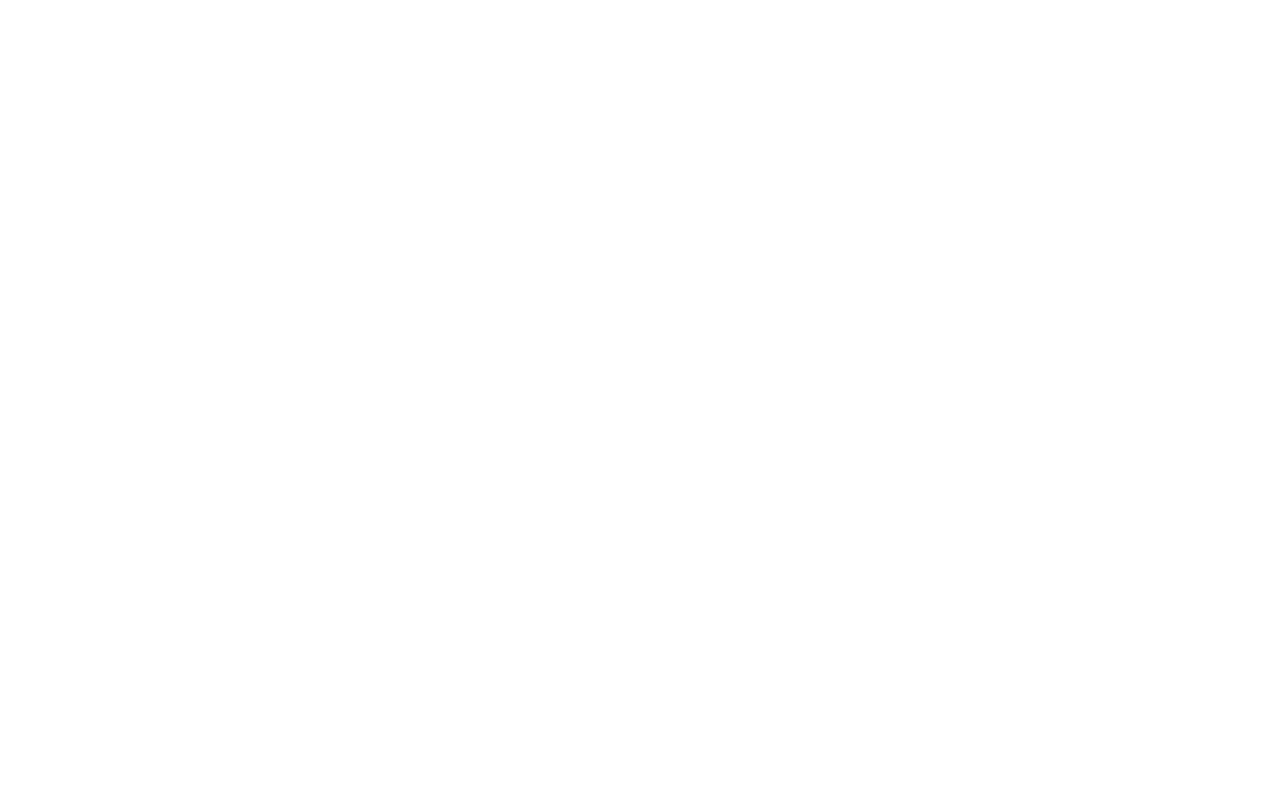
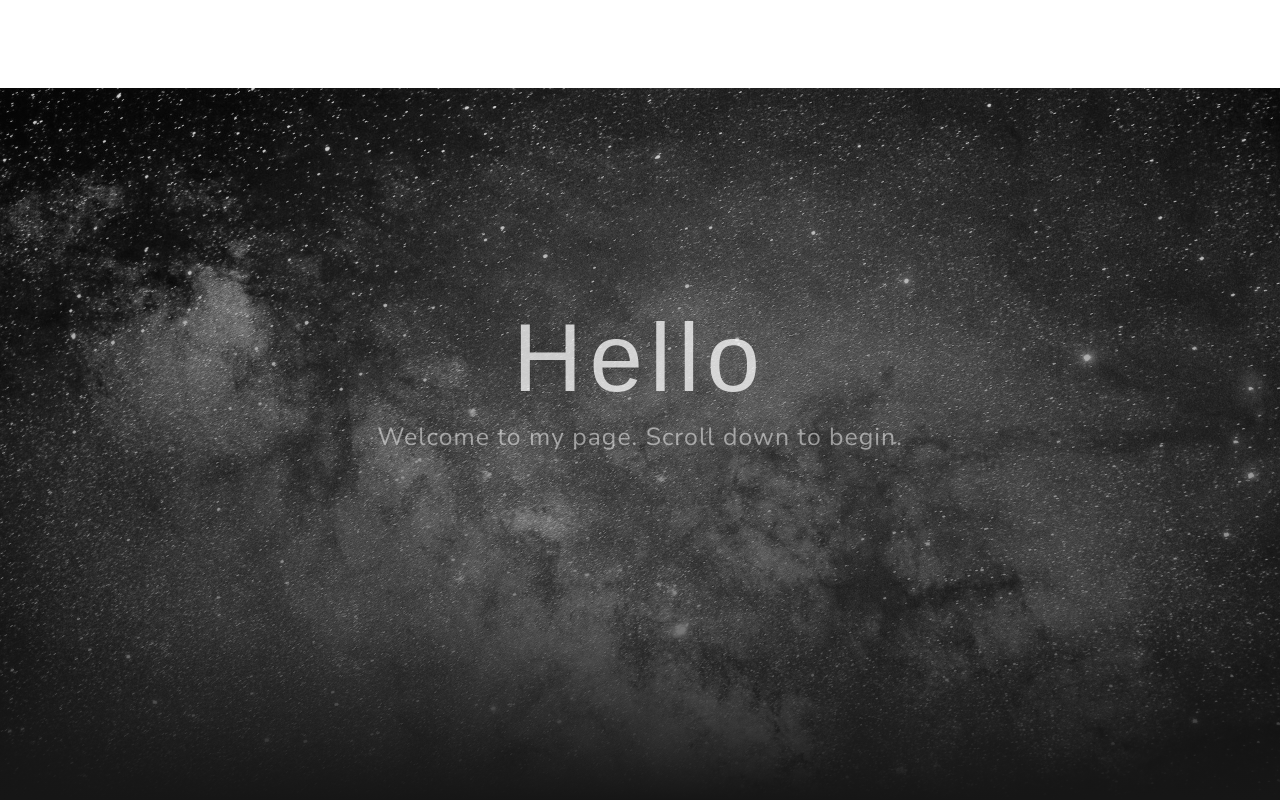
Before and after one commit to scottjr101/React-Portfolio, a React (Create React App) app in the folder client/: page /home in a window 1280 px wide. Shown: the top 800 px of the page. Built offline with nearby package versions, Linux system fonts and the light colour scheme.

Commit message:
setup routes

```diff
--- a/client/src/App.js
+++ b/client/src/App.js
@@ -1,13 +1,17 @@
 import React, { Fragment } from 'react';
-import { BrowserRouter as Router, Route } from 'react-router-dom';
+import { BrowserRouter as Router, Route, Switch } from 'react-router-dom';
+import Landing from './components/layout/landing/landingpage';
+import Routes from './routing/routes';
 import './App.css';
-import Landing from './components/layout/landing/landingpage';
 
 const App = () => {
   return (
     <Router>
       <Fragment>
-        <Route exact path='/' component={Landing} />
+        <Switch>
+          <Route exact path='/' component={Landing} />
+          <Route component={Routes} />
+        </Switch>
       </Fragment>
     </Router>
   );
--- /dev/null
+++ b/client/src/routing/routes.js
@@ -0,0 +1,17 @@
+import React, { Fragment } from 'react';
+import { Route, Switch } from 'react-router-dom';
+import Home from '../components/layout/home/homepage';
+import Navbar from '../components/layout/navbar/navbar';
+
+const Routes = () => {
+  return (
+    <Fragment>
+      <Navbar />
+      <Switch>
+        <Route exact path='/home' component={Home} />
+      </Switch>
+    </Fragment>
+  );
+};
+
+export default Routes;
```
